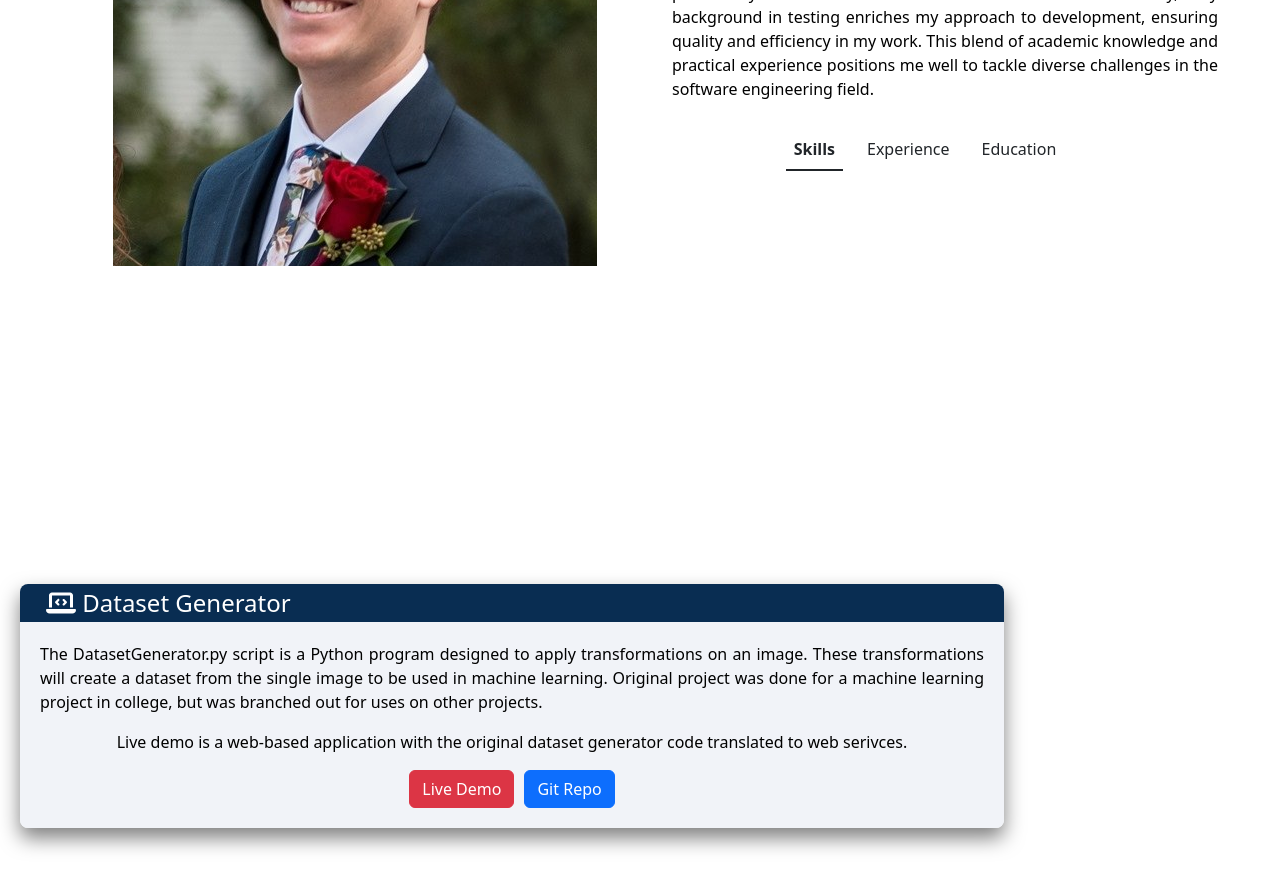
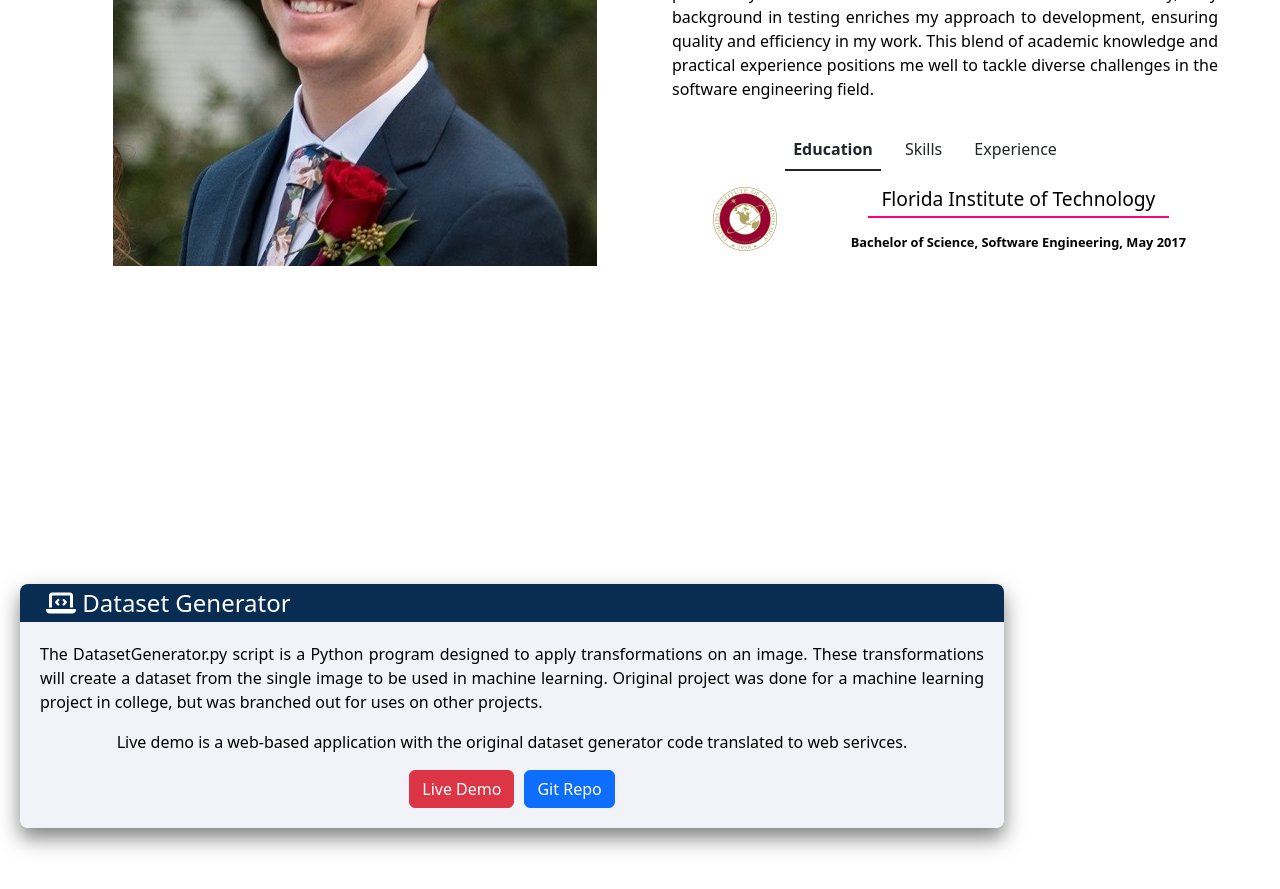
Before and after one commit to Tishinator/Tishinator.github.io, a React (Create React App) app in the folder user-page/: page / in a window 1280 px wide. Shown: the part 1140-2029 px from the top of the page. Built offline with nearby package versions, Linux system fonts and the light colour scheme.

Commit message:
changed the order of the aboutme

```diff
--- a/user-page/src/components/AboutMe.js
+++ b/user-page/src/components/AboutMe.js
@@ -20,7 +20,7 @@ import aboutmeContent from '../data/json/aboutme.json'
 import Experience from "./Experience";
 
 function AboutMe(){
-    const [activeTab, setActiveTab] = useState('Skills');
+    const [activeTab, setActiveTab] = useState('Education');
     const { theme, toggleTheme } = useContext(AppThemeContext);
     let themedTextColor = theme === 'dark' ? 'text-light' : 'text-dark';
 
@@ -47,18 +47,18 @@ return(
                         <Container fluid>
                             <Navbar.Toggle aria-controls="basic-navbar-nav" />
                             <Navbar.Collapse id="basic-navbar-nav" className="justify-content-center">
-                                <Nav variant='underline' defaultActiveKey="Skills" onSelect={handleSelect} >
+                                <Nav variant='underline' defaultActiveKey="Education" onSelect={handleSelect} >
+                                    <Nav.Link eventKey="Education" className={themedTextColor}>Education</Nav.Link>
                                     <Nav.Link eventKey="Skills" className={themedTextColor}>Skills</Nav.Link>
                                     <Nav.Link eventKey="Experience" className={themedTextColor}>Experience</Nav.Link>
-                                    <Nav.Link eventKey="Education" className={themedTextColor}>Education</Nav.Link>
                                 </Nav>
                             </Navbar.Collapse>
                         </Container>
                 </Navbar>
                     <div style={{paddingTop: '1vh'}}>
+                        {activeTab === 'Education' && <div><Education/></div>}
                         {activeTab === 'Skills' && <div></div>}
                         {activeTab === 'Experience' && <div><Experience/></div>}
-                        {activeTab === 'Education' && <div><Education/></div>}
                     </div>
                 </Row>
 
```
